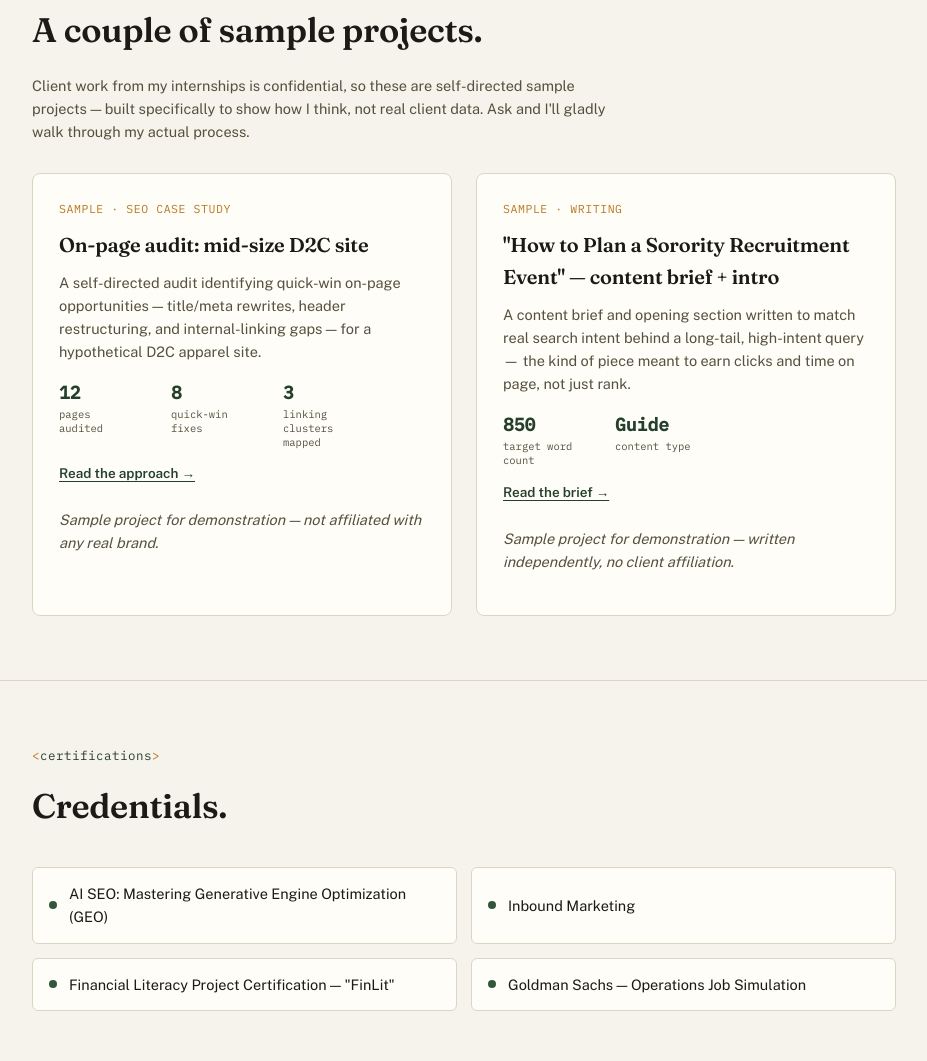
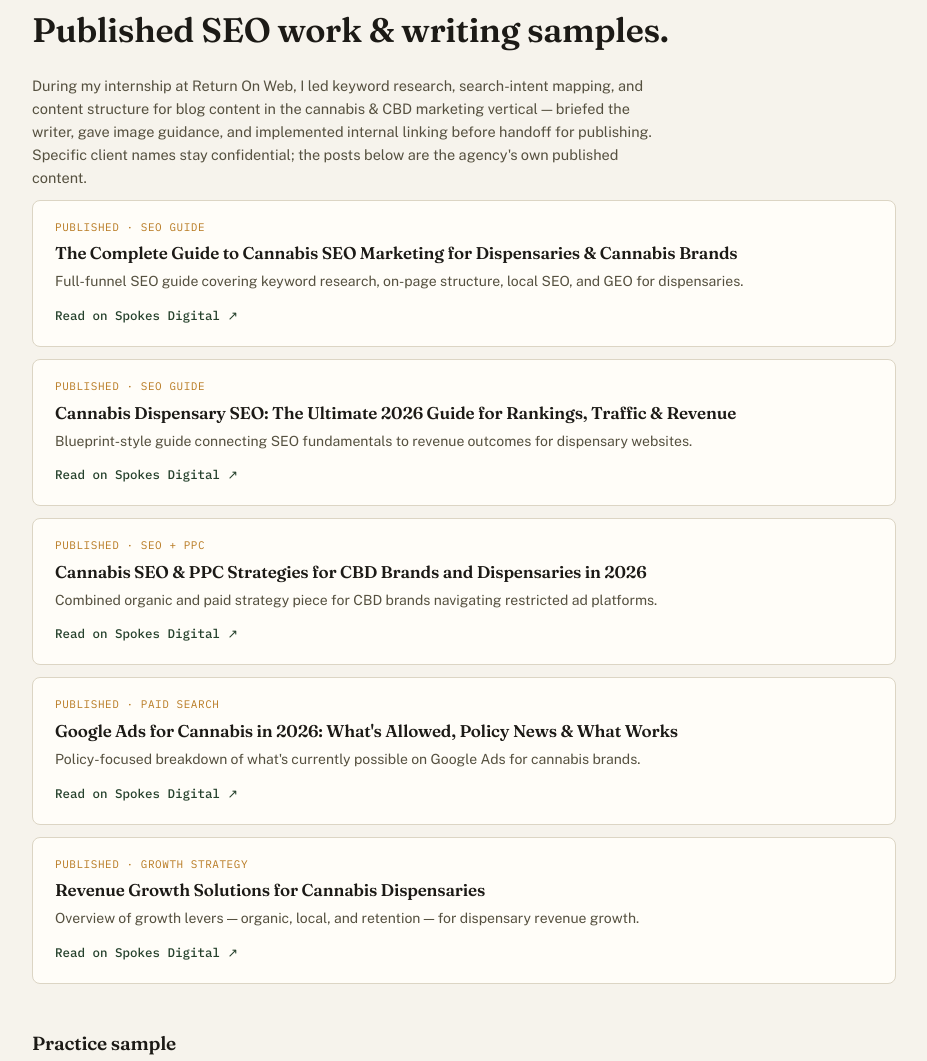
Before and after one commit to KunalYeole3821/Portfolio-kunal, a plain HTML site: page index.html in a window 1280 px wide. Shown: the part 3197-4258 px from the top of the page, without its empty margins (176-1103 px from the left). Drawn offline with nearby package versions, Linux system fonts and the light colour scheme.

Commit message:
Update index.html

```diff
--- a/index.html
+++ b/index.html
@@ -185,6 +185,19 @@
   .disclaimer{
     font-size:12px; color:var(--ink-soft); font-style:italic; margin-top:auto; padding-top:14px;
   }
+
+  /* ---------- Published work list ---------- */
+  .pub-list{ display:flex; flex-direction:column; gap:12px; }
+  .pub-card{
+    display:block; text-decoration:none; color:var(--ink);
+    background:var(--white); border:1px solid var(--line); border-radius:8px;
+    padding:18px 22px; transition:border-color 0.15s ease, transform 0.15s ease;
+  }
+  .pub-card:hover{ border-color:var(--moss-deep); transform:translateX(2px); }
+  .pub-kind{ font-family:'IBM Plex Mono', monospace; font-size:11px; color:var(--ochre); text-transform:uppercase; letter-spacing:0.05em; margin-bottom:6px; }
+  .pub-card h3{ font-size:17px; margin-bottom:6px; line-height:1.3; }
+  .pub-card p{ font-size:14px; color:var(--ink-soft); margin-bottom:8px; }
+  .pub-link{ font-family:'IBM Plex Mono', monospace; font-size:12.5px; color:var(--moss-deep); font-weight:500; }
 
   /* ---------- Certifications ---------- */
   .cert-list{ display:grid; grid-template-columns:repeat(2,1fr); gap:14px; }
@@ -382,32 +395,48 @@
   <section id="samples">
     <div class="wrap">
       <p class="kicker tag">samples</p>
-      <h2>A couple of sample projects.</h2>
-      <p style="color:var(--ink-soft); max-width:600px; margin:-18px 0 30px; font-size:14.5px;">Client work from my internships is confidential, so these are self-directed sample projects — built specifically to show how I think, not real client data. Ask and I'll gladly walk through my actual process.</p>
+      <h2>Published SEO work &amp; writing samples.</h2>
+      <p style="color:var(--ink-soft); max-width:640px; margin:-18px 0 10px; font-size:14.5px;">During my internship at Return On Web, I led keyword research, search-intent mapping, and content structure for blog content in the cannabis &amp; CBD marketing vertical — briefed the writer, gave image guidance, and implemented internal linking before handoff for publishing. Specific client names stay confidential; the posts below are the agency's own published content.</p>
 
-      <div class="samples">
-        <div class="sample-card">
-          <div class="kind">Sample · SEO case study</div>
-          <h3>On-page audit: mid-size D2C site</h3>
-          <p>A self-directed audit identifying quick-win on-page opportunities — title/meta rewrites, header restructuring, and internal-linking gaps — for a hypothetical D2C apparel site.</p>
-          <div class="stats">
-            <div class="stat"><b>12</b><span>pages audited</span></div>
-            <div class="stat"><b>8</b><span>quick-win fixes</span></div>
-            <div class="stat"><b>3</b><span>linking clusters mapped</span></div>
-          </div>
-          <button class="expand" data-target="s1">Read the approach →</button>
-          <div class="sample-body" id="s1">
-            <p><b>Approach:</b> Started with a content inventory to flag thin or duplicate pages, then mapped each page to a specific search intent (informational, commercial, transactional) before touching any copy.</p>
-            <p><b>What I changed:</b> Rewrote meta titles/descriptions to match intent and include primary keywords naturally, restructured H1–H3 hierarchy for scannability, and proposed an internal-linking cluster connecting blog content to category pages.</p>
-            <p><b>Why it matters:</b> Small on-page fixes compound — this is the kind of pass I run before recommending any larger content investment.</p>
-          </div>
-          <p class="disclaimer">Sample project for demonstration — not affiliated with any real brand.</p>
-        </div>
+      <div class="pub-list">
+        <a class="pub-card" href="https://spokesdigital.us/the-complete-guide-to-cannabis-seo-marketing-for-dispensaries-cannabis-brands/" target="_blank" rel="noopener">
+          <div class="pub-kind">Published · SEO guide</div>
+          <h3>The Complete Guide to Cannabis SEO Marketing for Dispensaries &amp; Cannabis Brands</h3>
+          <p>Full-funnel SEO guide covering keyword research, on-page structure, local SEO, and GEO for dispensaries.</p>
+          <span class="pub-link">Read on Spokes Digital ↗</span>
+        </a>
+        <a class="pub-card" href="https://spokesdigital.us/cannabis-dispensary-seo-the-ultimate-2026-guide-for-rankings-traffic-revenue/" target="_blank" rel="noopener">
+          <div class="pub-kind">Published · SEO guide</div>
+          <h3>Cannabis Dispensary SEO: The Ultimate 2026 Guide for Rankings, Traffic &amp; Revenue</h3>
+          <p>Blueprint-style guide connecting SEO fundamentals to revenue outcomes for dispensary websites.</p>
+          <span class="pub-link">Read on Spokes Digital ↗</span>
+        </a>
+        <a class="pub-card" href="https://spokesdigital.us/cannabis-seo-ppc-strategies-for-cbd-brands-and-dispensaries-in-2026/" target="_blank" rel="noopener">
+          <div class="pub-kind">Published · SEO + PPC</div>
+          <h3>Cannabis SEO &amp; PPC Strategies for CBD Brands and Dispensaries in 2026</h3>
+          <p>Combined organic and paid strategy piece for CBD brands navigating restricted ad platforms.</p>
+          <span class="pub-link">Read on Spokes Digital ↗</span>
+        </a>
+        <a class="pub-card" href="https://spokesdigital.us/google-ads-for-cannabis-in-2026-whats-allowed-whats-policy-news-and-what-actually-works/" target="_blank" rel="noopener">
+          <div class="pub-kind">Published · Paid search</div>
+          <h3>Google Ads for Cannabis in 2026: What's Allowed, Policy News &amp; What Works</h3>
+          <p>Policy-focused breakdown of what's currently possible on Google Ads for cannabis brands.</p>
+          <span class="pub-link">Read on Spokes Digital ↗</span>
+        </a>
+        <a class="pub-card" href="https://spokesdigital.us/revenue-growth-solutions-for-cannabis-dispensaries/" target="_blank" rel="noopener">
+          <div class="pub-kind">Published · Growth strategy</div>
+          <h3>Revenue Growth Solutions for Cannabis Dispensaries</h3>
+          <p>Overview of growth levers — organic, local, and retention — for dispensary revenue growth.</p>
+          <span class="pub-link">Read on Spokes Digital ↗</span>
+        </a>
+      </div>
 
+      <h3 style="font-size:19px; margin:44px 0 18px;">Practice sample</h3>
+      <div class="samples" style="grid-template-columns:1fr;">
         <div class="sample-card">
           <div class="kind">Sample · Writing</div>
           <h3>"How to Plan a Sorority Recruitment Event" — content brief + intro</h3>
-          <p>A content brief and opening section written to match real search intent behind a long-tail, high-intent query — the kind of piece meant to earn clicks and time on page, not just rank.</p>
+          <p>A self-directed content brief and opening section written to match real search intent behind a long-tail, high-intent query — the kind of piece meant to earn clicks and time on page, not just rank.</p>
           <div class="stats">
             <div class="stat"><b>850</b><span>target word count</span></div>
             <div class="stat"><b>Guide</b><span>content type</span></div>
@@ -419,7 +448,7 @@
             <p><b>Opening lines (sample):</b> "Recruitment week always arrives faster than the planning calendar suggests. The chapters that pull it off calmly aren't the ones with the biggest budget — they're the ones who started with a checklist, not a Pinterest board."</p>
             <p><b>Voice notes:</b> Warm, direct, a little conversational — written for a college-age reader, not a corporate one.</p>
           </div>
-          <p class="disclaimer">Sample project for demonstration — written independently, no client affiliation.</p>
+          <p class="disclaimer">Self-directed practice piece — written independently, no client affiliation.</p>
         </div>
       </div>
     </div>
```
